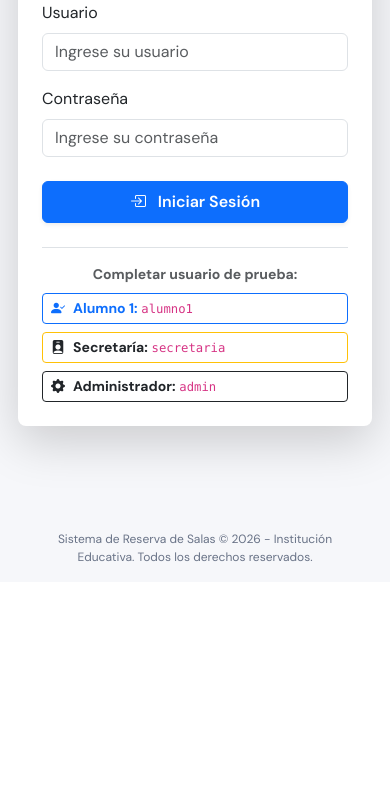
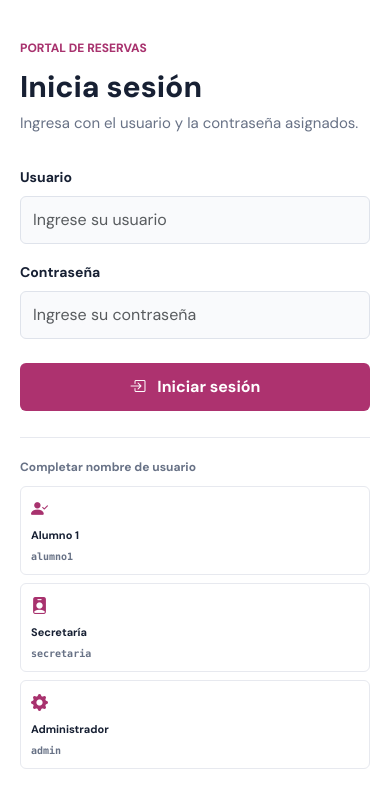
Before and after one commit to cristophergutierrez8-stack/Reserva.de.salas, a Django app: page / in a window 390 px wide. Shown: the part 301-1106 px from the top of the page. Before the commit the page ends 863 px from the top, so only its background shows below. Run offline with Django 4.2, Linux system fonts and the light colour scheme.

Commit message:
Redesign login and clarify logout button

```diff
--- a/static/portal.css
+++ b/static/portal.css
@@ -261,6 +261,20 @@ a {
 .navbar-collapse > .d-flex .btn-outline-warning:hover {
     color: #fff;
     background: #b93474;
+}
+
+.navbar-collapse > .d-flex .btn-logout {
+    min-height: 38px;
+    border: 1px solid #d8dce5;
+    border-radius: 8px;
+    background: #fff;
+    color: var(--portal-ink);
+}
+
+.navbar-collapse > .d-flex .btn-logout:hover {
+    border-color: #d85a91;
+    background: #f8dce9;
+    color: #7e2450;
 }
 
 .badge-role {
@@ -746,6 +760,224 @@ body.portal-public footer {
     padding: 16px !important;
 }
 
+body.portal-public.login-page {
+    display: block;
+    min-height: 100vh;
+    background: #fff;
+}
+
+body.portal-public.login-page .navbar-custom,
+body.portal-public.login-page footer {
+    display: none !important;
+}
+
+body.portal-public.login-page main.container-fluid.container-xl {
+    width: 100%;
+    max-width: none;
+    margin: 0 !important;
+    padding: 0;
+}
+
+.login-layout {
+    display: grid;
+    grid-template-columns: minmax(0, 1.04fr) minmax(420px, 0.96fr);
+    min-height: 100vh;
+    background: #fff;
+}
+
+.login-visual {
+    position: relative;
+    isolation: isolate;
+    display: flex;
+    align-items: flex-end;
+    min-height: 100vh;
+    overflow: hidden;
+    padding: 54px;
+    background: #33485a;
+    color: #fff;
+}
+
+.login-visual::after {
+    position: absolute;
+    z-index: -1;
+    inset: 0;
+    background: linear-gradient(0deg, rgba(16, 25, 40, 0.82) 0%, rgba(20, 34, 49, 0.24) 62%, rgba(20, 34, 49, 0.04) 100%);
+    content: "";
+}
+
+.login-visual > img {
+    position: absolute;
+    z-index: -2;
+    inset: 0;
+    width: 100%;
+    height: 100%;
+    object-fit: cover;
+    object-position: center;
+}
+
+.login-brand {
+    position: absolute;
+    top: 32px;
+    left: 36px;
+    display: inline-flex;
+    align-items: center;
+    gap: 11px;
+    color: #fff;
+    font-size: 22px;
+    font-weight: 800;
+}
+
+.login-brand:hover { color: #fff; }
+
+.login-brand-mark {
+    display: grid;
+    width: 42px;
+    height: 42px;
+    place-items: center;
+    border-radius: 12px;
+    background: var(--portal-pink);
+    color: #fff;
+    font-size: 21px;
+}
+
+.login-visual-copy {
+    max-width: 520px;
+}
+
+.login-visual-copy p {
+    margin: 0 0 12px;
+    color: #c7eddf;
+    font-size: 12px;
+    font-weight: 800;
+}
+
+.login-visual-copy h1 {
+    margin: 0 0 12px;
+    color: #fff;
+    font-size: 42px;
+    font-weight: 750;
+    line-height: 1.12;
+}
+
+.login-visual-copy > span {
+    color: rgba(255, 255, 255, 0.9);
+    font-size: 16px;
+}
+
+.login-panel {
+    display: grid;
+    place-items: center;
+    min-width: 0;
+    padding: 56px 48px;
+    background: #fff;
+}
+
+.login-content {
+    width: min(100%, 430px);
+}
+
+.login-eyebrow {
+    color: #a8326e;
+    font-size: 12px;
+    font-weight: 800;
+}
+
+.login-content h2 {
+    margin: 10px 0 7px;
+    color: var(--portal-ink);
+    font-size: 30px;
+    font-weight: 750;
+}
+
+.login-description {
+    margin: 0 0 30px;
+    color: var(--portal-muted);
+    font-size: 15px;
+}
+
+.login-form .form-label {
+    color: var(--portal-ink);
+    font-size: 14px;
+    font-weight: 700;
+}
+
+.login-form .form-control {
+    min-height: 48px;
+    border-color: #dfe3eb;
+    border-radius: 6px;
+    background: #f9fafc;
+}
+
+.login-form .form-control:focus {
+    border-color: #b8487c;
+    background: #fff;
+    box-shadow: 0 0 0 3px rgba(184, 72, 124, 0.14);
+}
+
+.login-submit {
+    width: 100%;
+    min-height: 48px;
+    border: 0;
+    border-radius: 6px;
+    background: #ad326f;
+    color: #fff;
+    font-weight: 700;
+}
+
+.login-submit:hover {
+    background: #8f285b;
+    color: #fff;
+}
+
+.login-shortcuts {
+    margin-top: 26px;
+    padding-top: 20px;
+    border-top: 1px solid var(--portal-line);
+}
+
+.login-shortcuts > p {
+    margin: 0 0 10px;
+    color: var(--portal-muted);
+    font-size: 12px;
+    font-weight: 700;
+}
+
+.login-shortcut-list {
+    display: grid;
+    grid-template-columns: repeat(3, minmax(0, 1fr));
+    gap: 8px;
+}
+
+.login-shortcut-list button {
+    display: grid;
+    justify-items: start;
+    gap: 5px;
+    min-width: 0;
+    padding: 10px;
+    border: 1px solid var(--portal-line);
+    border-radius: 6px;
+    background: #fff;
+    color: var(--portal-ink);
+    font-size: 11px;
+    font-weight: 700;
+    text-align: left;
+}
+
+.login-shortcut-list button:hover {
+    border-color: #d85a91;
+    background: #fff8fb;
+}
+
+.login-shortcut-list button i {
+    color: #a8326e;
+    font-size: 17px;
+}
+
+.login-shortcut-list code {
+    color: var(--portal-muted);
+    font-size: 10px;
+}
+
 @media (max-width: 1199.98px) {
     body {
         display: block;
@@ -842,6 +1074,18 @@ body.portal-public footer {
         flex-basis: auto;
     }
 
+    .login-layout {
+        grid-template-columns: minmax(0, 1fr) minmax(380px, 0.9fr);
+    }
+
+    .login-visual {
+        padding: 38px;
+    }
+
+    .login-panel {
+        padding: 40px 30px;
+    }
+
     main.container-fluid.container-xl {
         padding: 0 16px 32px;
     }
@@ -897,4 +1141,37 @@ body.portal-public footer {
     .quicklink {
         min-height: 76px;
     }
+
+    .login-layout {
+        grid-template-columns: 1fr;
+    }
+
+    .login-visual {
+        min-height: 300px;
+        padding: 28px 22px;
+    }
+
+    .login-brand {
+        top: 18px;
+        left: 20px;
+        font-size: 18px;
+    }
+
+    .login-brand-mark {
+        width: 36px;
+        height: 36px;
+        font-size: 18px;
+    }
+
+    .login-visual-copy h1 {
+        font-size: 30px;
+    }
+
+    .login-panel {
+        padding: 36px 20px;
+    }
+
+    .login-shortcut-list {
+        grid-template-columns: 1fr;
+    }
 }
--- a/templates/base.html
+++ b/templates/base.html
@@ -13,7 +13,7 @@
     <link href="{% static 'portal.css' %}" rel="stylesheet">
     {% block extra_css %}{% endblock %}
 </head>
-<body class="{% if user.is_authenticated %}portal-authenticated{% else %}portal-public{% endif %}">
+<body class="{% if user.is_authenticated %}portal-authenticated{% else %}portal-public{% endif %}{% if request.resolver_match.url_name == 'login' or request.resolver_match.url_name == 'home' %} login-page{% endif %}">
     <!-- Navigation Bar -->
     <nav class="navbar navbar-expand-xl navbar-dark navbar-custom py-2">
         <div class="container-fluid container-xl">
@@ -100,7 +100,7 @@
                     </a>
                     <form method="post" action="{% url 'logout' %}" name="logout_form" class="d-inline">
                         {% csrf_token %}
-                        <button type="submit" class="btn btn-outline-light btn-sm ms-auto ms-xl-0" title="Cerrar sesión">
+                        <button type="submit" class="btn btn-logout btn-sm ms-auto ms-xl-0" title="Cerrar sesión">
                             <i class="bi bi-box-arrow-right me-1"></i> Cerrar sesión
                         </button>
                     </form>
--- a/templates/users/login.html
+++ b/templates/users/login.html
@@ -3,48 +3,52 @@
 {% block title %}Iniciar Sesión{% endblock %}
 
 {% block content %}
-<div class="row justify-content-center my-4">
-    <div class="col-md-6 col-lg-5">
-        <div class="card card-custom p-4 shadow-lg border-0">
-            <div class="text-center mb-4">
-                <div class="bg-primary text-white rounded-circle d-inline-flex align-items-center justify-content-center mb-3 shadow" style="width: 65px; height: 65px;">
-                    <i class="bi bi-person-lock fs-1"></i>
-                </div>
-                <h4 class="fw-bold mb-1">Acceso al Sistema</h4>
-                <p class="text-muted small mb-0">Sistema de Reserva de Salas Institucional</p>
-            </div>
+<div class="login-layout">
+    <section class="login-visual" aria-label="Portal de reserva de salas">
+        <img src="https://images.unsplash.com/photo-1522202176988-66273c2fd55f?auto=format&amp;fit=crop&amp;w=1600&amp;q=85" alt="Estudiantes colaborando en un espacio de estudio">
+        <div class="login-visual-shade"></div>
+        <a class="login-brand" href="{% url 'home' %}">
+            <span class="login-brand-mark"><i class="bi bi-door-open-fill"></i></span>
+            <span>ReservaSalas</span>
+        </a>
+        <div class="login-visual-copy">
+            <p>INSTITUCIÓN EDUCATIVA</p>
+            <h1>Un espacio para cada idea.</h1>
+            <span>Encuentra un lugar para estudiar, reunirte y avanzar.</span>
+        </div>
+    </section>
 
-            <form method="post" action="{% url 'login' %}" id="loginForm">
+    <section class="login-panel" aria-labelledby="loginTitle">
+        <div class="login-content">
+            <span class="login-eyebrow">PORTAL DE RESERVAS</span>
+            <h2 id="loginTitle">Inicia sesión</h2>
+            <p class="login-description">Ingresa con el usuario y la contraseña asignados.</p>
+
+            <form method="post" action="{% url 'login' %}" id="loginForm" class="login-form">
                 {% csrf_token %}
                 <div class="mb-3">
-                    <label for="id_username" class="form-label font-weight-bold">Usuario</label>
+                    <label for="id_username" class="form-label">Usuario</label>
                     {{ form.username }}
                 </div>
                 <div class="mb-4">
-                    <label for="id_password" class="form-label font-weight-bold">Contraseña</label>
+                    <label for="id_password" class="form-label">Contraseña</label>
                     {{ form.password }}
                 </div>
-                <button type="submit" class="btn btn-primary w-100 py-2 fw-semibold shadow-sm">
-                    <i class="bi bi-box-arrow-in-right me-2"></i> Iniciar Sesión
+                <button type="submit" class="btn login-submit">
+                    <i class="bi bi-box-arrow-in-right me-2"></i> Iniciar sesión
                 </button>
             </form>
 
-            <div class="mt-4 pt-3 border-top text-center">
-                <p class="mb-2 text-muted small"><strong>Completar usuario de prueba:</strong></p>
-                <div class="d-grid gap-2">
-                    <button type="button" onclick="fillUsername('alumno1')" class="btn btn-sm btn-outline-primary text-start">
-                        <i class="bi bi-person-check-fill me-2"></i><strong>Alumno 1:</strong> <code>alumno1</code>
-                    </button>
-                    <button type="button" onclick="fillUsername('secretaria')" class="btn btn-sm btn-outline-warning text-dark text-start">
-                        <i class="bi bi-person-badge-fill me-2"></i><strong>Secretaría:</strong> <code>secretaria</code>
-                    </button>
-                    <button type="button" onclick="fillUsername('admin')" class="btn btn-sm btn-outline-dark text-start">
-                        <i class="bi bi-gear-fill me-2"></i><strong>Administrador:</strong> <code>admin</code>
-                    </button>
+            <div class="login-shortcuts">
+                <p>Completar nombre de usuario</p>
+                <div class="login-shortcut-list">
+                    <button type="button" onclick="fillUsername('alumno1')"><i class="bi bi-person-check-fill"></i> Alumno 1 <code>alumno1</code></button>
+                    <button type="button" onclick="fillUsername('secretaria')"><i class="bi bi-person-badge-fill"></i> Secretaría <code>secretaria</code></button>
+                    <button type="button" onclick="fillUsername('admin')"><i class="bi bi-gear-fill"></i> Administrador <code>admin</code></button>
                 </div>
             </div>
         </div>
-    </div>
+    </section>
 </div>
 
 <script>
--- a/users/tests.py
+++ b/users/tests.py
@@ -50,7 +50,9 @@ class ViewsAndPermissionsIntegrationTests(TestCase):
         # GET Login page
         response = self.client.get(reverse('login'))
         self.assertEqual(response.status_code, 200)
-        self.assertContains(response, 'Completar usuario de prueba')
+        self.assertContains(response, 'Completar nombre de usuario')
+        self.assertContains(response, 'login-layout', html=False)
+        self.assertContains(response, 'login-submit', html=False)
         self.assertContains(response, "fillUsername('alumno1')")
         self.assertContains(response, "fillUsername('secretaria')")
         self.assertContains(response, "fillUsername('admin')")
@@ -119,6 +121,7 @@ class ViewsAndPermissionsIntegrationTests(TestCase):
         self.assertContains(response, 'name="logout_form"', html=False)
         self.assertContains(response, 'method="post"', html=False)
         self.assertContains(response, 'Cerrar sesión', html=False)
+        self.assertContains(response, 'btn-logout', html=False)
 
     def test_admin_navigation_shows_management_links(self):
         self.client.login(username='admin', password='Password123!')
```
